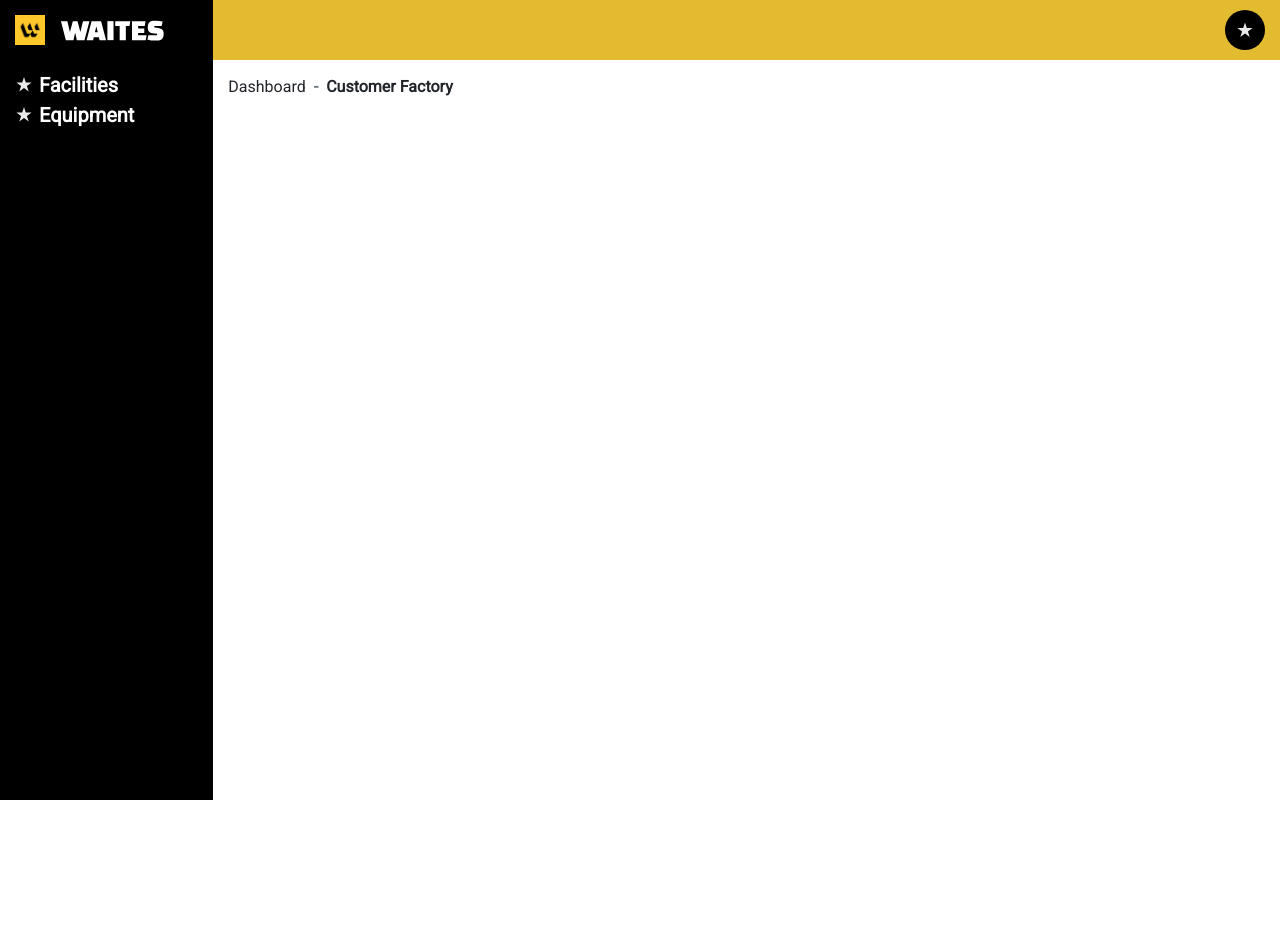
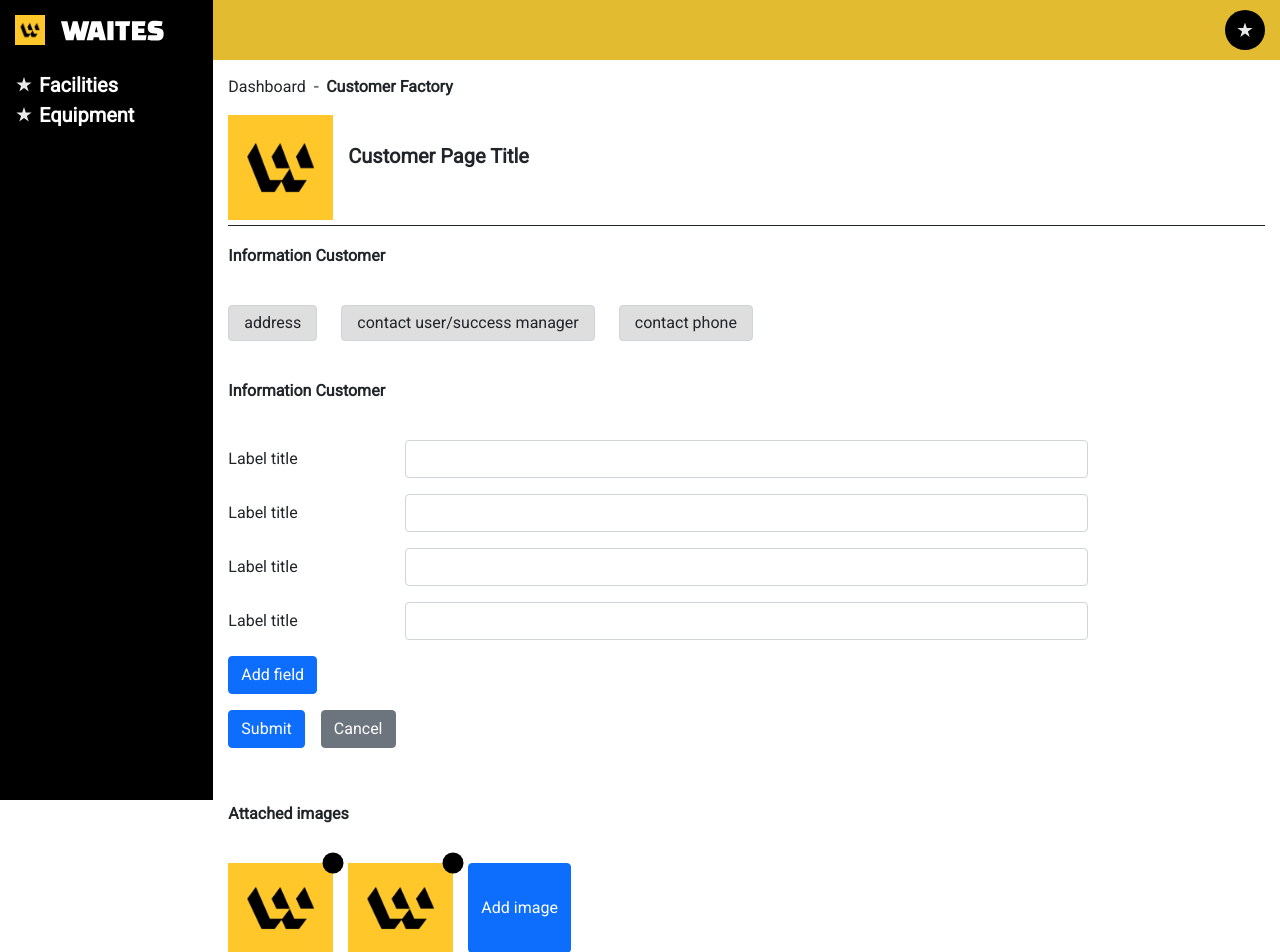
Before and after one commit to IwaLain/CRM-Pre-Site-Front-end, a React (Create React App) app: page /dashboard/customer-factory in a window 1280 px wide. Shown: the top 952 px of the page. Before the commit the page ends 800 px from the top, so only its background shows below. Built offline with nearby package versions, Linux system fonts and the light colour scheme.

Commit message:
add factory-page

```diff
--- a/src/routes.js
+++ b/src/routes.js
@@ -5,6 +5,7 @@ import UsersPage from "./views/UsersPage";
 import AddUserPage from "./views/AddUserPage";
 import CreateCustomer from "./views/CreateCustomer";
 import CustomersPage from "./views/CustomersPage";
+import CustomerFactoryPage from "./views/CustomerFactoryPage";
 
 const routes = {
   auth: [
@@ -41,10 +42,15 @@ const routes = {
       component: CreateCustomer,
     },
     {
-        path: "/dashboard/customers",
-        name: "Customers",
-        component: CustomersPage,
-      }
+      path: "/dashboard/customers",
+      name: "Customers",
+      component: CustomersPage,
+    },
+    {
+      path: "/dashboard/customer-factory",
+      name: "Customer Page Factory",
+      component: CustomerFactoryPage,
+    },
   ],
 };
 
--- /dev/null
+++ b/src/scss/components/factory-page.scss
@@ -0,0 +1,23 @@
+.img-container {
+  position: relative;
+
+  width: 105px;
+  height: 90px;
+}
+.factory-img {
+  width: 100%;
+  height: 100%;
+}
+.factory--upload-btn {
+  height: 100%;
+}
+.remove-img {
+  width: 21px;
+  height: 21px;
+  border-radius: 50%;
+  background-color: black;
+  position: absolute;
+  top: 0;
+  right: 0;
+  transform: translate(50%, -50%);
+}
--- /dev/null
+++ b/src/views/CustomerFactoryPage.js
@@ -0,0 +1,276 @@
+import React, { useState, useEffect } from "react";
+
+import { Col, Form, FormGroup, Label, Button } from "reactstrap";
+import logo from "../assets/img/company.png";
+import "../scss/components/customer-page.scss";
+import "react-toastify/dist/ReactToastify.css";
+import "../scss/components/create-customer.scss";
+import "../scss/components/factory-page.scss";
+import { useForm } from "react-hook-form";
+import { alert } from "../js/methods/alert";
+const CustomerFactoryPage = () => {
+  const inputsArray = [
+    { id: "1", title: "Label title", value: "title" },
+    { id: "2", title: "Label title", value: "address" },
+    { id: "3", title: "Label title", value: "address" },
+    { id: "4", title: "Label title", value: "address" },
+  ];
+  const initialImages = [
+    { id: "1", src: logo },
+    { id: "2", src: logo },
+  ];
+  const [inputFields, setInputFields] = useState(inputsArray);
+  const [attachedImages, setAttachedImages] = useState(initialImages);
+  const {
+    register,
+    handleSubmit,
+    formState: { errors },
+    trigger,
+    reset,
+  } = useForm();
+  // const handleSubmit = () => {
+  //   return 1;
+  // };
+  const onSubmit = () => {
+    alert("success", "Success save");
+    reset();
+  };
+  const addFieldHandler = () => {
+    setInputFields((oldArray) => {
+      const newElement = {
+        id: oldArray.length + 1,
+        title: "Label title",
+      };
+      return [...oldArray, newElement];
+    });
+  };
+  const removeImageHandler = (e) => {
+    const imgContainer = e.target.parentNode;
+    const img = imgContainer.querySelector(".factory-img");
+
+    const id = img.id;
+    setAttachedImages(attachedImages.filter((item) => item.id !== id));
+  };
+  const addImageHandler = (e) => {
+    setAttachedImages((oldArray) => {
+      const newElement = {
+        id: oldArray.length + 1,
+        src: e.target.value,
+      };
+      return [...oldArray, newElement];
+    });
+  };
+
+  return (
+    <>
+      <div className="customer-page--container"></div>
+      <div className="d-flex align-items-center customer-page--header">
+        <div className="img-container">
+          <img
+            src={logo}
+            alt="company img "
+            className="customer-page--img"
+          ></img>
+        </div>
+        <h1 className="page-title">Customer Page Title</h1>
+      </div>
+      <div className="customer-page--information">
+        <h2 className="page-subtitle">Information Customer</h2>
+
+        <div className="row row-cols-1 row-cols-md-auto g-4">
+          <Col className="customer-card--col">
+            <div className="information--item">address</div>
+          </Col>{" "}
+          <Col className="customer-card--col">
+            <div className="information--item">
+              contact user/success manager
+            </div>
+          </Col>{" "}
+          <Col className="customer-card--col">
+            <div className="information--item">contact phone</div>
+          </Col>
+        </div>
+      </div>{" "}
+      <div className="customer-page--information">
+        <h2 className="page-subtitle">Information Customer</h2>
+        <Form
+          onSubmit={handleSubmit(onSubmit)}
+          className="form--create-customer"
+        >
+          {inputFields &&
+            inputFields.map((field) => (
+              <FormGroup row>
+                {" "}
+                <Label for={"field" + field.id} sm={2}>
+                  {field.title}
+                </Label>{" "}
+                <Col sm={8}>
+                  <input
+                    id={"field" + field.id}
+                    name={"field" + field.id}
+                    type="text"
+                    {...register(`field${field.id}`, {
+                      required: `${field.title} is Required`,
+                    })}
+                    onKeyUp={() => {
+                      trigger(`field${field.id}`);
+                    }}
+                    className="form-control"
+                  />{" "}
+                  {errors[`field${field.id}`] && (
+                    <small className="text-danger">
+                      {errors[`field${field.id}`].message}
+                    </small>
+                  )}
+                </Col>
+              </FormGroup>
+            ))}
+          {/* <FormGroup row>
+            <Label for="customerTitle" sm={2}>
+              Customer Title
+            </Label>
+            <Col sm={8}>
+              <input
+                id="customerTitle"
+                name="customerTitle"
+                type="text"
+                {...register("customerTitle", {
+                  required: "customer title is Required",
+                })}
+                onKeyUp={() => {
+                  trigger("customerTitle");
+                }}
+                className="form-control"
+              />{" "}
+              {errors.customerTitle && (
+                <small className="text-danger">
+                  {errors.customerTitle.message}
+                </small>
+              )}
+            </Col>
+          </FormGroup>{" "}
+          <FormGroup row>
+            <Label for="locationTitle" sm={2}>
+              Location Title
+            </Label>
+            <Col sm={8}>
+              {" "}
+              <input
+                id="locationTitle"
+                name="locationTitle"
+                type="text"
+                {...register("locationTitle", {
+                  required: "location title is Required",
+                })}
+                onKeyUp={() => {
+                  trigger("locationTitle");
+                }}
+                className="form-control"
+              />{" "}
+              {errors.locationTitle && (
+                <small className="text-danger">
+                  {errors.locationTitle.message}
+                </small>
+              )}
+            </Col>
+          </FormGroup>{" "}
+          <FormGroup row>
+            <Label for="labelTitle1" sm={2}>
+              Label Title
+            </Label>
+            <Col sm={8}>
+              <input
+                id="labelTitle1"
+                name="labelTitle1"
+                type="text"
+                {...register("labelTitle1", {
+                  required: "label title is Required",
+                })}
+                onKeyUp={() => {
+                  trigger("labelTitle1");
+                }}
+                className="form-control"
+              />{" "}
+              {errors.labelTitle1 && (
+                <small className="text-danger">
+                  {errors.labelTitle1.message}
+                </small>
+              )}
+            </Col>
+          </FormGroup> */}
+          <FormGroup row>
+            <Col sm={2}>
+              <Button color="primary" onClick={addFieldHandler}>
+                Add field
+              </Button>
+            </Col>
+          </FormGroup>{" "}
+          {/* <FormGroup row>
+            <Label for="customerImg" sm={2}>
+              Attached Image
+            </Label>
+            <Col sm={10}>
+              <div class="upload-btn-wrapper">
+                <button class="btn btn-secondary">add image</button>
+                <input
+                  id="customerImg"
+                  type="file"
+                  name="myfile"
+                  accept="image/*"
+                />
+              </div>
+            </Col>{" "}
+          </FormGroup>{" "} */}
+          <FormGroup row>
+            {" "}
+            <Col sm={10}>
+              <div className="btn-toolbar ">
+                <Button color="primary" className="me-3">
+                  Submit
+                </Button>
+                <Button type="reset">Cancel</Button>
+              </div>
+            </Col>
+          </FormGroup>
+        </Form>{" "}
+      </div>
+      <div className="customer-page--factories">
+        {" "}
+        <h2 className="page-subtitle">Attached images</h2>
+        <div className="d-flex">
+          {attachedImages &&
+            attachedImages.map((img) => (
+              <div className="img-container">
+                <img
+                  src={img.src}
+                  alt="..."
+                  className="factory-img"
+                  id={img.id}
+                ></img>{" "}
+                <span
+                  className="remove-img"
+                  onClick={removeImageHandler}
+                ></span>
+              </div>
+            ))}
+
+          <div className="upload-btn-wrapper factory--upload-btn-wrapper">
+            {" "}
+            <Button color="primary" className="factory--upload-btn">
+              Add image
+            </Button>
+            <input
+              id="customerImg"
+              type="file"
+              name="myfile"
+              accept="image/*"
+              onInput={addImageHandler}
+            />
+          </div>
+        </div>
+      </div>
+    </>
+  );
+};
+
+export default CustomerFactoryPage;
```
